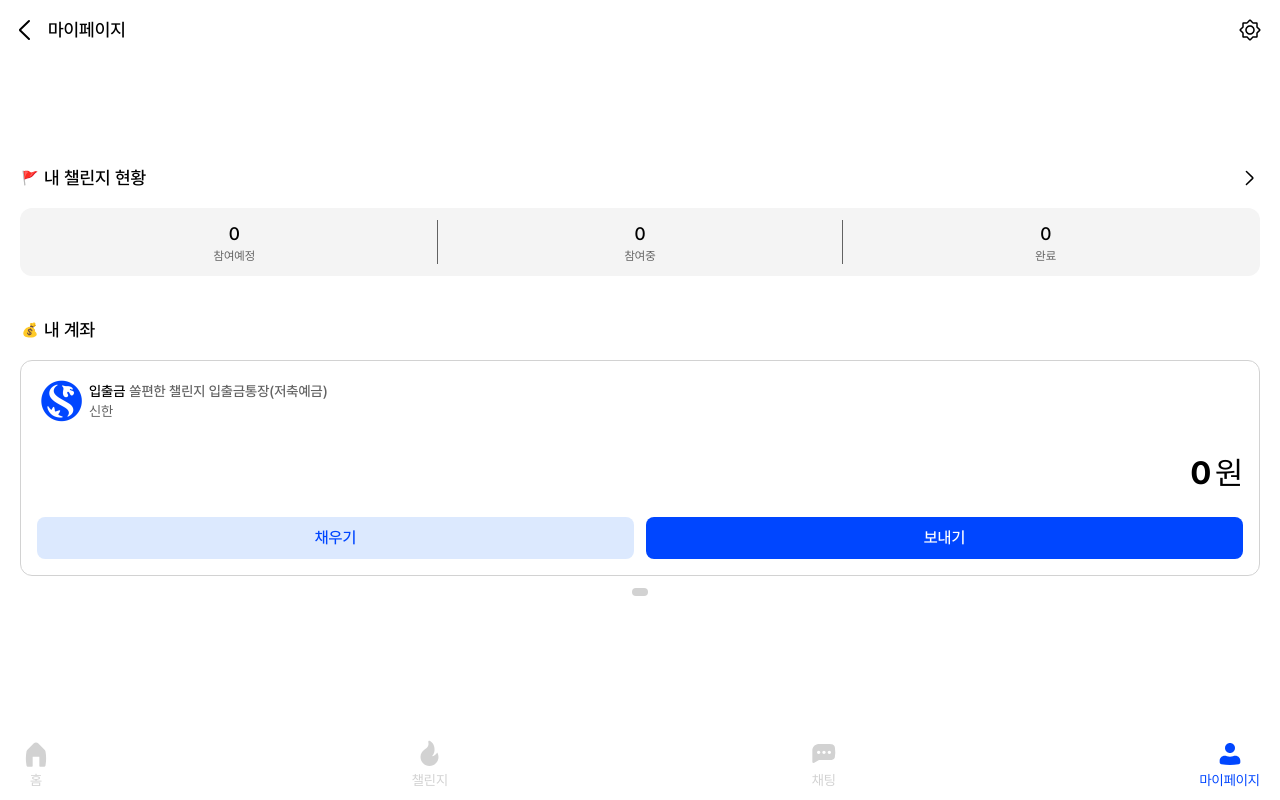
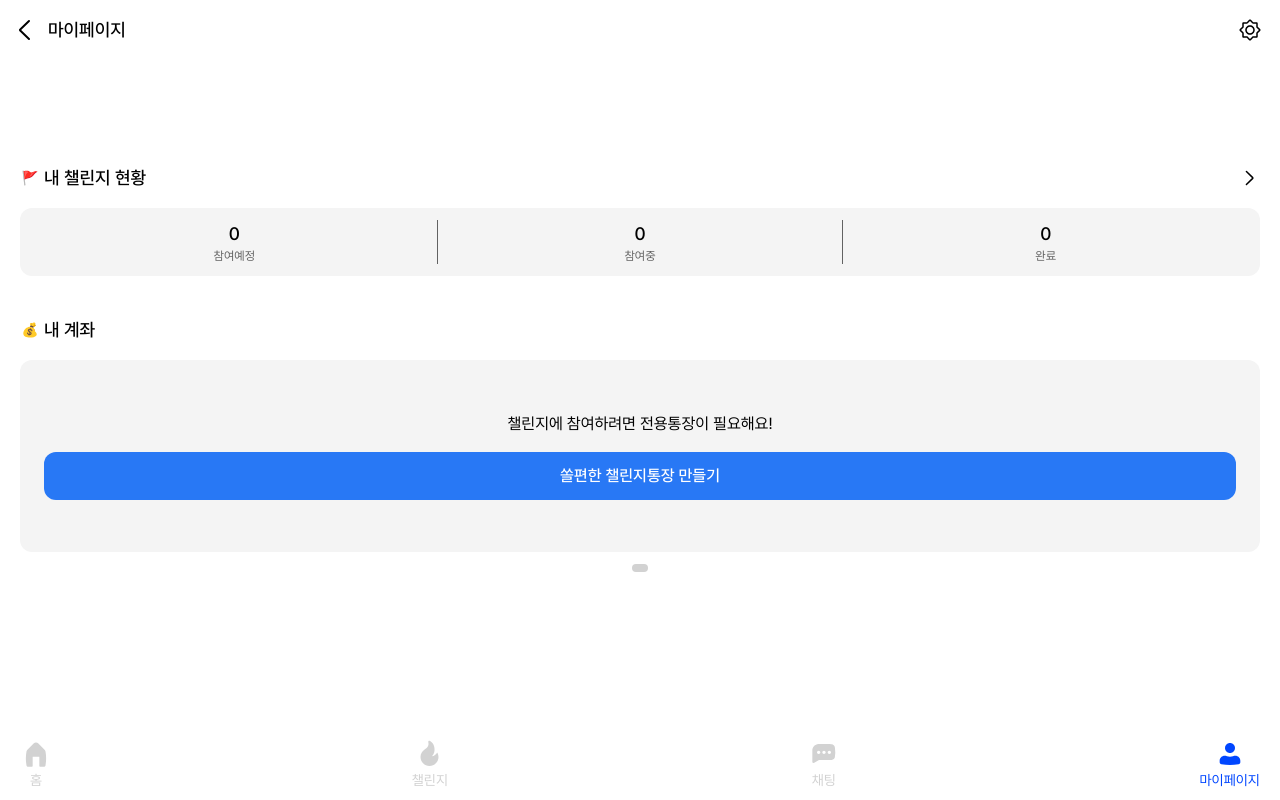
Before and after one commit to dongibuyeo/core-frontend, a Next.js app: page /mypage in a window 1280 px wide. Built offline with nearby package versions, Linux system fonts and the light colour scheme; no server answers.

Commit message:
fix: 챌린지 통장없을때 분기처리

```diff
--- a/src/app/mypage/page.tsx
+++ b/src/app/mypage/page.tsx
@@ -14,7 +14,7 @@ import {
   getChallengeAccount,
   getSavingsSevenAccounts,
 } from '@/services/account'
-
+import AccountEmptyCard from '@/containers/mypage/AccountEmptyCard'
 
 export default function Mypage() {
   const [currentIndex, setCurrentIndex] = useState(0)
@@ -134,6 +134,7 @@ export default function Mypage() {
                 className="w-full flex-shrink-0 snap-center"
                 style={{ scrollSnapAlign: 'center' }}
               >
+                {account ? (
                   <AccountCard
                     account={account?.accountNo || ''}
                     balance={
@@ -143,6 +144,9 @@ export default function Mypage() {
                     }
                     accountType={index === 0 ? 'deposit' : 'saving'}
                   />
+                ) : (
+                  <AccountEmptyCard />
+                )}
               </div>
             ))}
           </div>
--- /dev/null
+++ b/src/containers/mypage/AccountEmptyCard.tsx
@@ -0,0 +1,18 @@
+'use client'
+
+import Button from '@/components/ui/Button'
+import { useRouter } from 'next/navigation'
+
+export default function AccountEmptyCard() {
+  const router = useRouter()
+  return (
+    <div className="flex flex-col w-full bg-_grey-100 rounded-xl p-6 items-center justify-center gap-4 min-h-48">
+      <p>챌린지에 참여하려면 전용통장이 필요해요!</p>
+      <Button
+        text="쏠편한 챌린지통장 만들기"
+        className="text-white"
+        onClick={() => router.push('/enroll?type=free')}
+      />
+    </div>
+  )
+}
```
Lines whose indentation alone changed are shown as unchanged.
